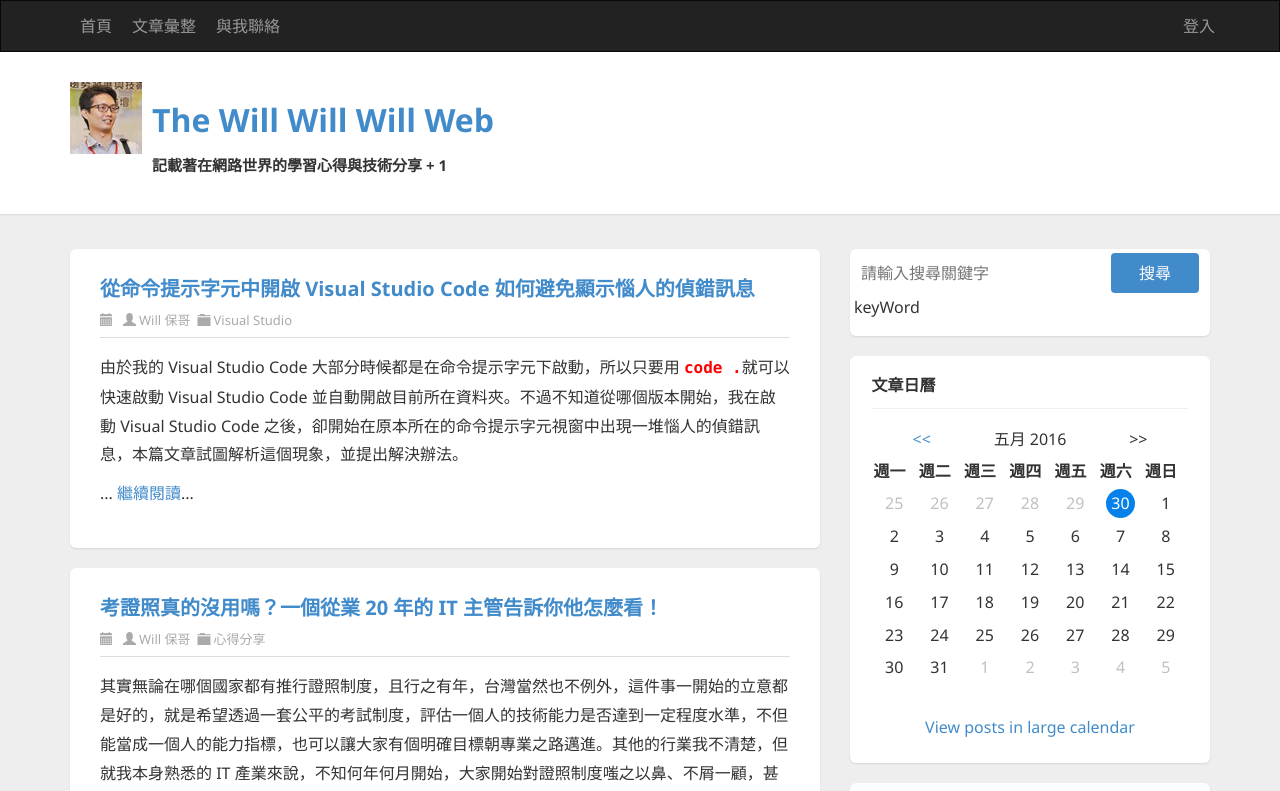
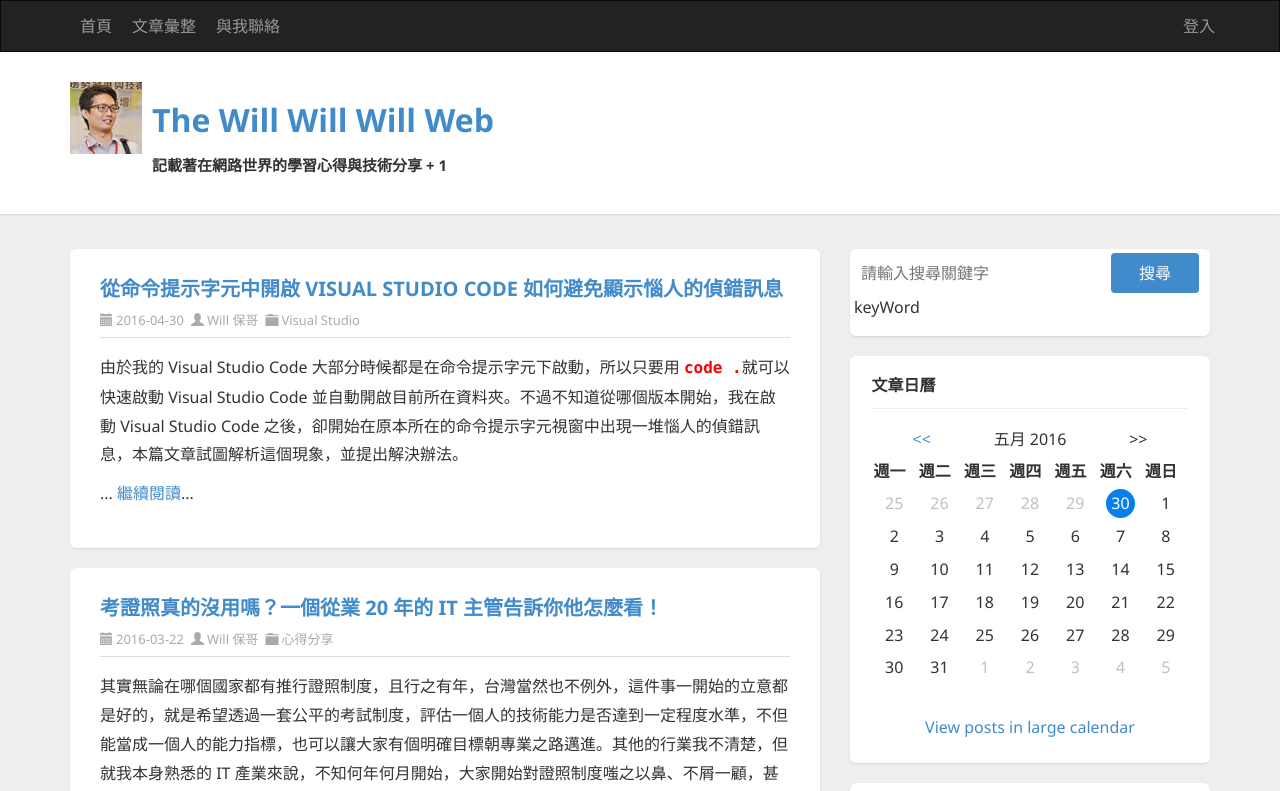
Before and after one commit to edielin/Angular_demo1, an Angular app: page / in a window 1280 px wide. Shown: the top 791 px of the page. Built offline with nearby package versions, Linux system fonts and the light colour scheme.

Commit message:
12 練習pipe的用法 | {{ item.title | uppercase }} | {{ item.date | date: 'yyyy-MM-dd' }}

```diff
--- a/src/app/app.component.html
+++ b/src/app/app.component.html
@@ -13,10 +13,10 @@
             <article *ngFor="let item of data; let i = index" id="post{{i}}" class="post">
               <header class="post-header">
                 <h2 class="post-title">
-                    <a [href]="item.href">{{ item.title }}</a>
+                    <a [href]="item.href">{{ item.title | uppercase }}</a>
                 </h2>
                 <div class="post-info clearfix">
-                  <span class="post-date"><i class="glyphicon glyphicon-calendar"></i>{{item.data}}</span>
+                  <span class="post-date"><i class="glyphicon glyphicon-calendar"></i>{{item.date | date: 'yyyy-MM-dd'}}</span>
                   <span class="post-author"><i class="glyphicon glyphicon-user"></i><a href="http://blog.miniasp.com/author/will.aspx">{{item.author}}</a></span>
                   <span class="post-category"><i class="glyphicon glyphicon-folder-close"></i><a [href]="item.category-link">{{ item.category  }}</a></span>
                 </div>
```
